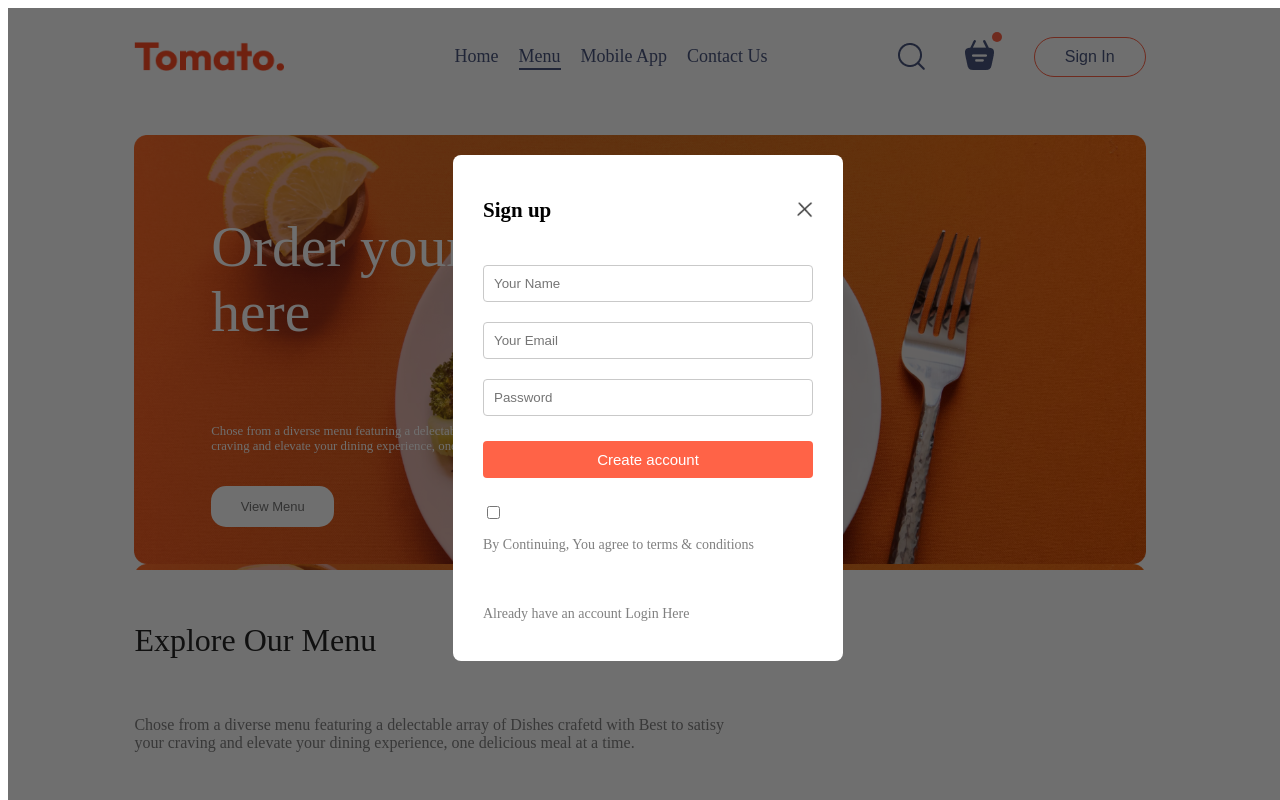
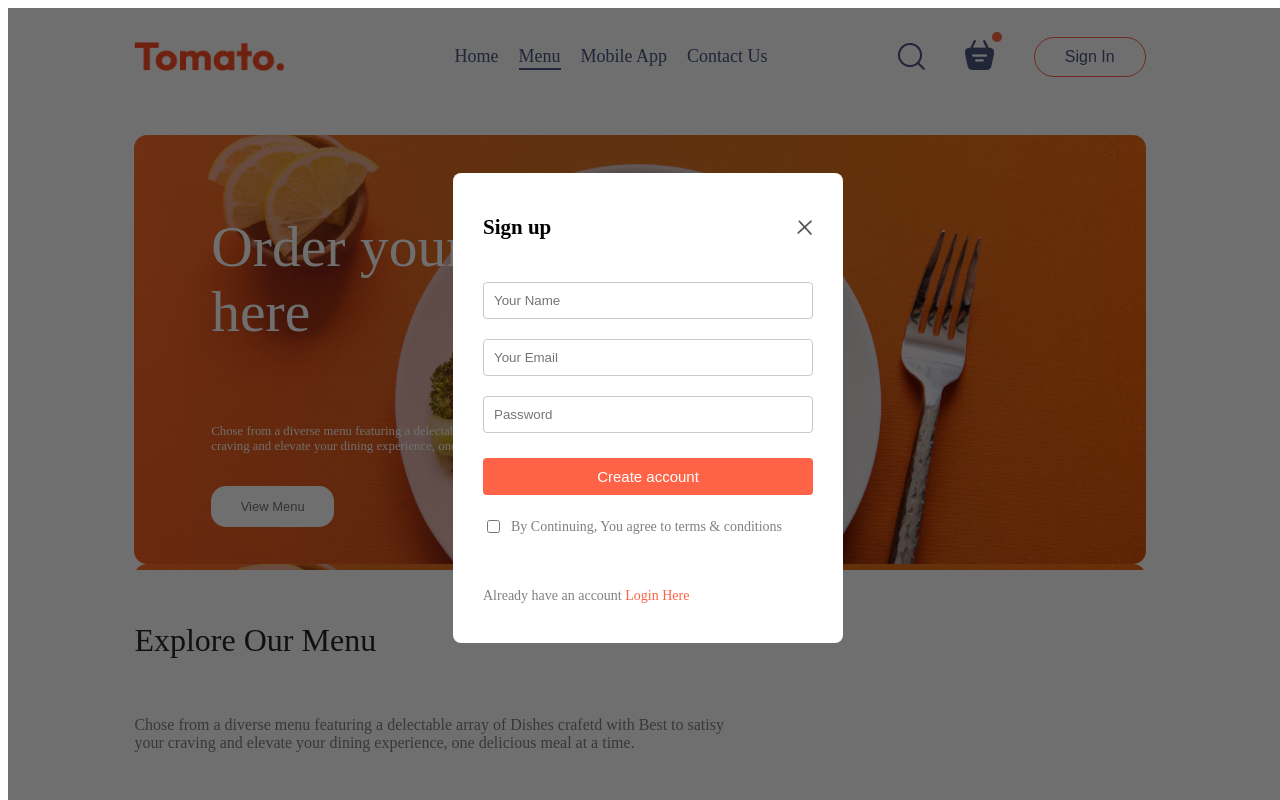
Before and after one commit to prabhatshahi/food, a React (Vite) app in the folder frontend/: page / in a window 1280 px wide. Both pictures are taken after a click on the button "Sign In". Shown: the top 800 px of the page. Built offline with nearby package versions, Linux system fonts and the light colour scheme.

Commit message:
loginSignup

```diff
--- a/frontend/src/components/Login/Login.css
+++ b/frontend/src/components/Login/Login.css
@@ -54,3 +54,20 @@
   font-size: 15px;
   cursor: pointer;
 }
+
+.login-popup-condition {
+  display: flex;
+  align-items: start;
+  gap: 8px;
+  margin-top: -15px;
+}
+
+.login-popup-condition input {
+  margin-top: 15px;
+}
+
+.login-popup p span {
+  color: tomato;
+  font-weight: 500;
+  cursor: pointer;
+}
```
